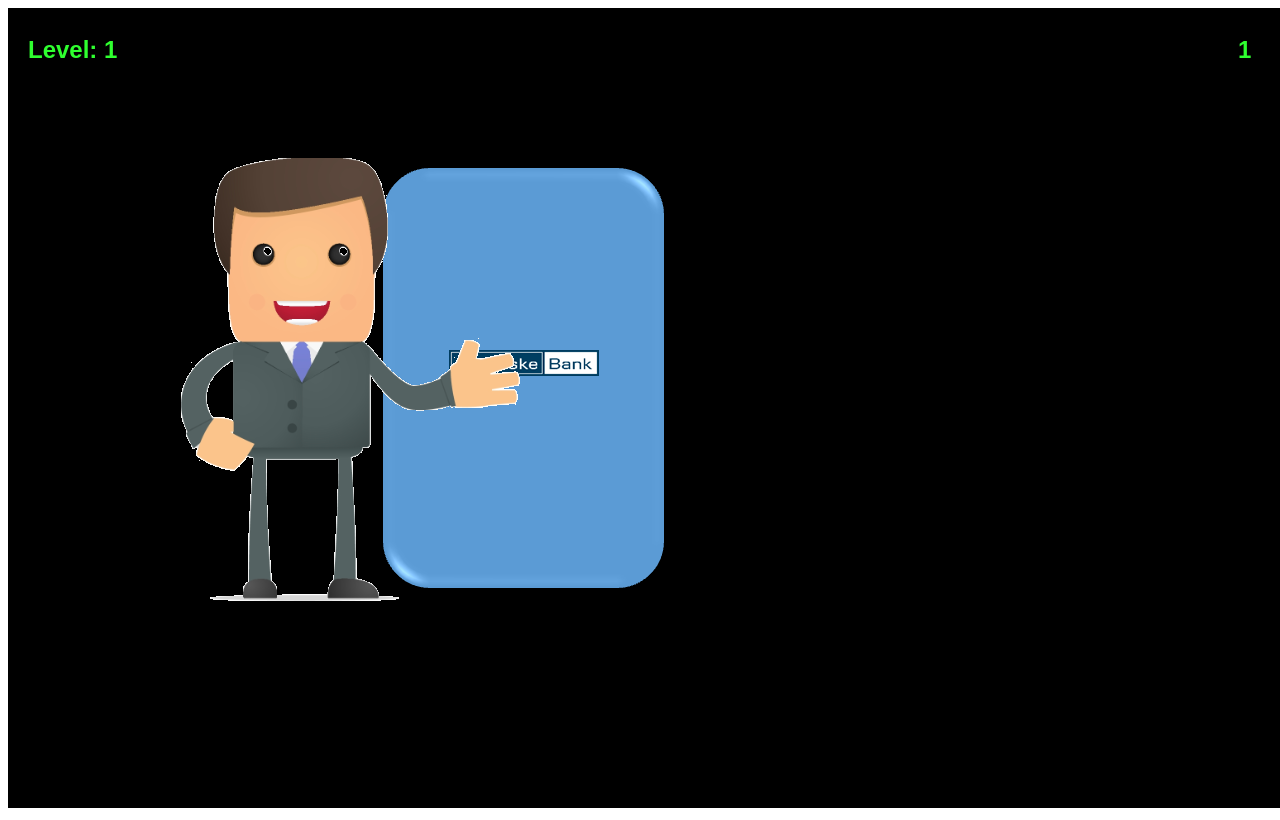
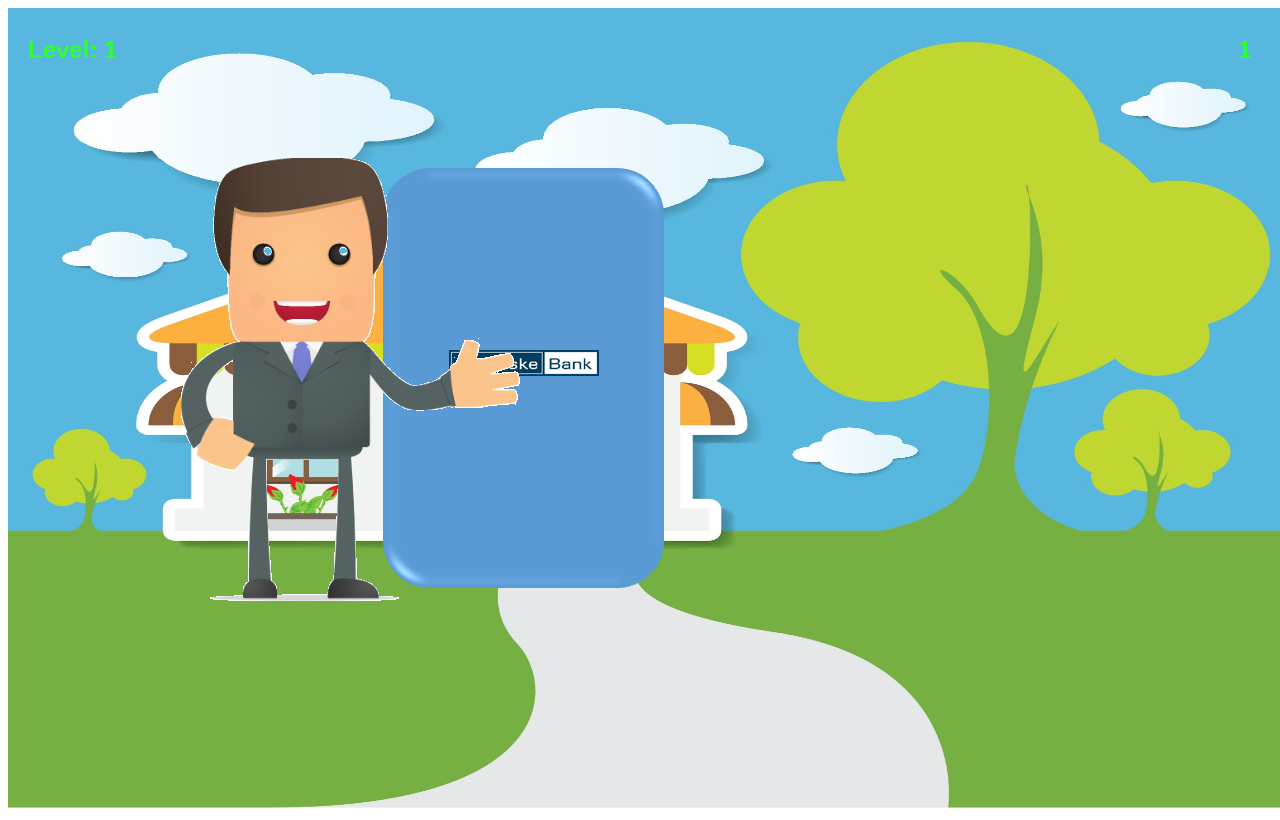
Before and after one commit to Valdeminas/Games, a plain HTML site: page X_Catching/index.html in a window 1280 px wide. Drawn offline with Linux system fonts and the light colour scheme.

Commit message:
Update style.css

```diff
--- a/X_Catching/css/style.css
+++ b/X_Catching/css/style.css
@@ -1,5 +1,5 @@
 #c {
-    background-image: url('..\images\House.png');
+    background-image: url('../images/House.png');
     background-size:100% 100%;
     background-color: black;
 }
```
